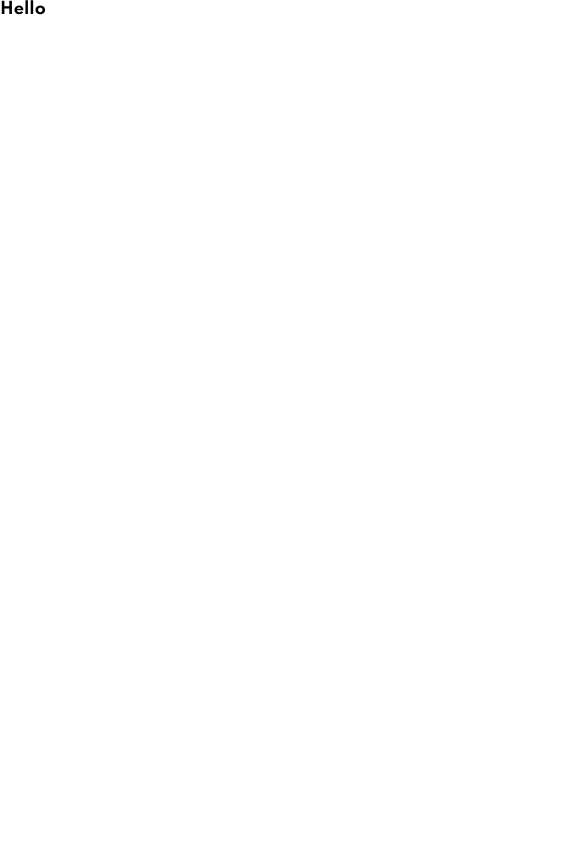
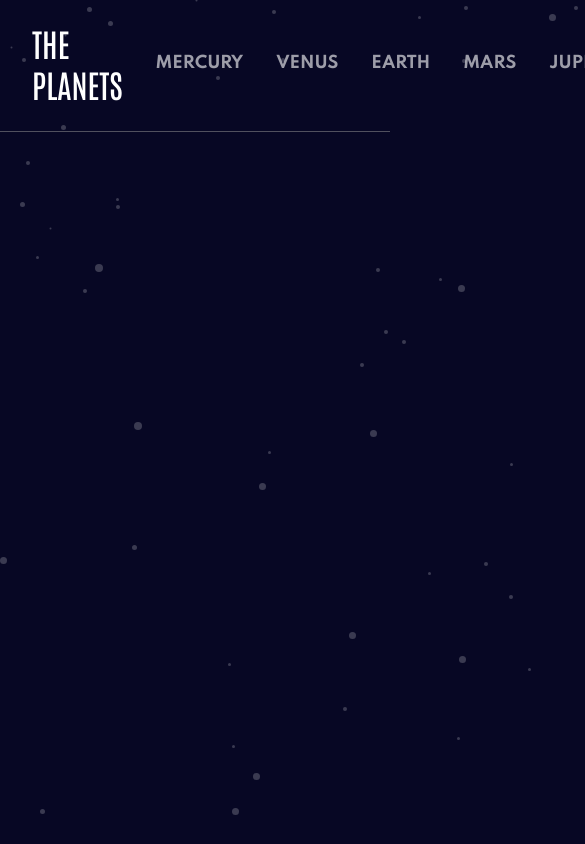
Before and after one commit to JohanMazzoleni/The-Solar-System, a Nuxt app: page / in a window 390 px wide. Shown: the top 844 px of the page, 585 px wide, since content can reach past the window. Built offline with nearby package versions, Linux system fonts and the light colour scheme.

Commit message:
feat(front-end): add header (tablet and desktop responsive)

```diff
--- a/assets/css/main.scss
+++ b/assets/css/main.scss
@@ -6,18 +6,81 @@
 body {
     margin: 0;
     font-family: "Spartan", sans-serif;
+    background: url("@/assets/images/background-stars.svg") #070724;
 }
 
 h3,
 h4 {
+    margin: 0;
+    color: $white;
     font-family: "Spartan", sans-serif;
     font-weight: bold;
 }
 
 h1,
 h2 {
+    margin: 0;
+    color: $white;
+    font-weight: 500;
     font-family: "Antonio", sans-serif;
 }
 
-// font-family: 'Antonio', sans-serif;
-// font-family: 'Spartan', sans-serif;
+.header {
+    padding-top: 22px;
+    padding-bottom: 27px;
+    padding-left: 32px;
+    padding-right: 40px;
+    display: flex;
+    justify-content: space-between;
+    align-items: center;
+    border-bottom: 0.5px solid #97979783;
+
+    @include tablet {
+        flex-direction: column;
+    }
+
+    @include desktop {
+        flex-direction: row;
+    }
+
+    nav {
+        @include tablet {
+            margin-top: 39px;
+            margin-left: 50px;
+            margin-right: 50px;
+            font-size: 12px;
+        }
+
+        @include desktop {
+            margin-top: 0;
+            margin-left: 0;
+            margin-right: 0;
+            font-size: normal;
+        }
+
+        ul {
+            display: flex;
+            list-style-type: none;
+            margin: 0;
+            padding: 0;
+            li {
+                position: relative;
+                margin-left: 33px;
+
+                a {
+                    text-decoration: none;
+                    color: rgba(255, 255, 255, 0.609);
+                }
+
+                &:hover::after {
+                    content: "";
+                    position: absolute;
+                    left: 0;
+                    top: -36px;
+                    border-bottom: 5px solid $cyan;
+                    width: 100%;
+                }
+            }
+        }
+    }
+}
--- /dev/null
+++ b/components/Header.vue
@@ -0,0 +1,19 @@
+<template>
+    <header class="header">
+        <div class="logo">
+            <h1>THE PLANETS</h1>
+        </div>
+        <nav>
+            <ul>
+                <li><NuxtLink to="/mercury">MERCURY</NuxtLink></li>
+                <li><NuxtLink to="/venus">VENUS</NuxtLink></li>
+                <li><NuxtLink to="/earth">EARTH</NuxtLink></li>
+                <li><NuxtLink to="/mars">MARS</NuxtLink></li>
+                <li><NuxtLink to="/jupiter">JUPITER</NuxtLink></li>
+                <li><NuxtLink to="/saturn">SATURN</NuxtLink></li>
+                <li><NuxtLink to="/uranus">URANUS</NuxtLink></li>
+                <li><NuxtLink to="/neptune">NEPTUNE</NuxtLink></li>
+            </ul>
+        </nav>
+    </header>
+</template>
--- a/pages/index.vue
+++ b/pages/index.vue
@@ -1,3 +1,5 @@
 <template>
-	<div>Hello</div>
+	<div>
+		<Header></Header>
+	</div>
 </template>
```
